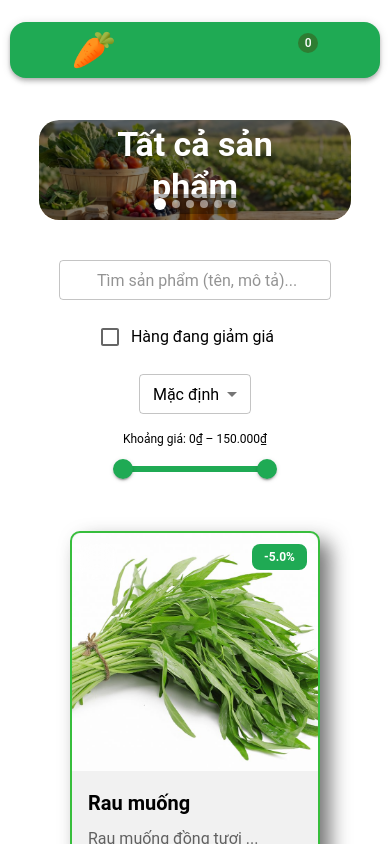
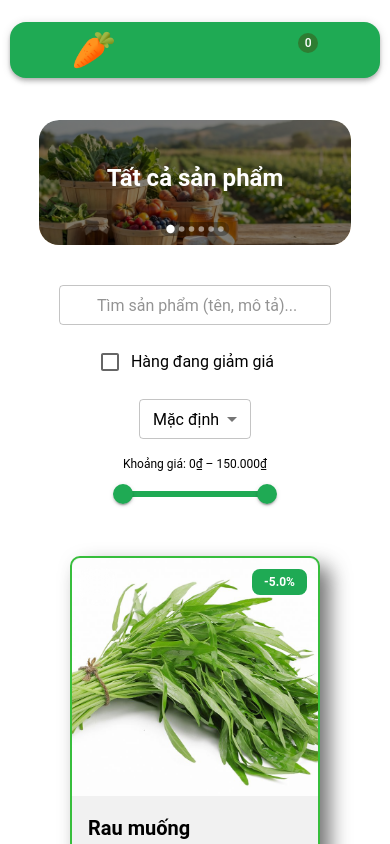
Before and after one commit to soda2611/demo, a Next.js app: page / in a window 390 px wide. Both pictures are taken after a click on the button "XEM SẢN PHẨM". Shown: the top 844 px of the page. Built offline with nearby package versions, Linux system fonts and the light colour scheme; some icons are missing; a web font is replaced by a local one.

Commit message:
feat: tối ưu responsive cho tab sản phẩm

```diff
--- a/app/features/ProductSection.js
+++ b/app/features/ProductSection.js
@@ -229,13 +229,11 @@ export default function ProductPage({ products = {}, banners, onAddToCart }) {
         alignItems: "center",
       }}
     >
-
-
       <Box
         key={tab > 0 ? categories[tab - 1] : "Sản phẩm"}
         sx={{
           backgroundColor: "primary.main",
-          height: !isMobile ? 200 : 100,
+          height: !isMobile ? 200 : 125,
           width: !isMobile ? "70%" : "100%",
           overflow: "hidden",
           borderRadius: 5,
@@ -277,7 +275,7 @@ export default function ProductPage({ products = {}, banners, onAddToCart }) {
             textAlign: "center",
             padding: 0,
             borderRadius: 5,
-            height: !isMobile ? 200 : 100,
+            height: !isMobile ? 200 : 125,
             width: "100%",
             backgroundColor: "rgba(0, 0, 0, 0.5)",
           }}
@@ -294,7 +292,7 @@ export default function ProductPage({ products = {}, banners, onAddToCart }) {
           <Typography
             variant="h4"
             component="div"
-            sx={{ fontWeight: "bold", mb: 1, color: "white", flexGrow: 1 }}
+            sx={{ fontWeight: "bold", mb: 1, color: "white", flexGrow: 1, "@media (max-width:500px)": {fontSize: 24} }}
           >
             {tab > 0 ? categories[tab - 1] : "Tất cả sản phẩm"}
           </Typography>
@@ -313,7 +311,6 @@ export default function ProductPage({ products = {}, banners, onAddToCart }) {
             sx={{
               position: "absolute",
               bottom: !isMobile ? 8 : 6,
-              left: "50%",
               transform: "translateX(-50%)",
               display: "flex",
               gap: !isMobile ? 1 : 0.75,
@@ -324,6 +321,8 @@ export default function ProductPage({ products = {}, banners, onAddToCart }) {
               alignItems: "center",
               justifyContent: "center",
               "@media (max-width:240px)": { display: "none" },
+              "@media (max-width:500px)": { transform: "scale(0.7)" },
+              "@media (min-width:500px)": { left: "50%" }
             }}
           >
             {Array.from({ length: totalTabs }).map((_, i) => {
```
